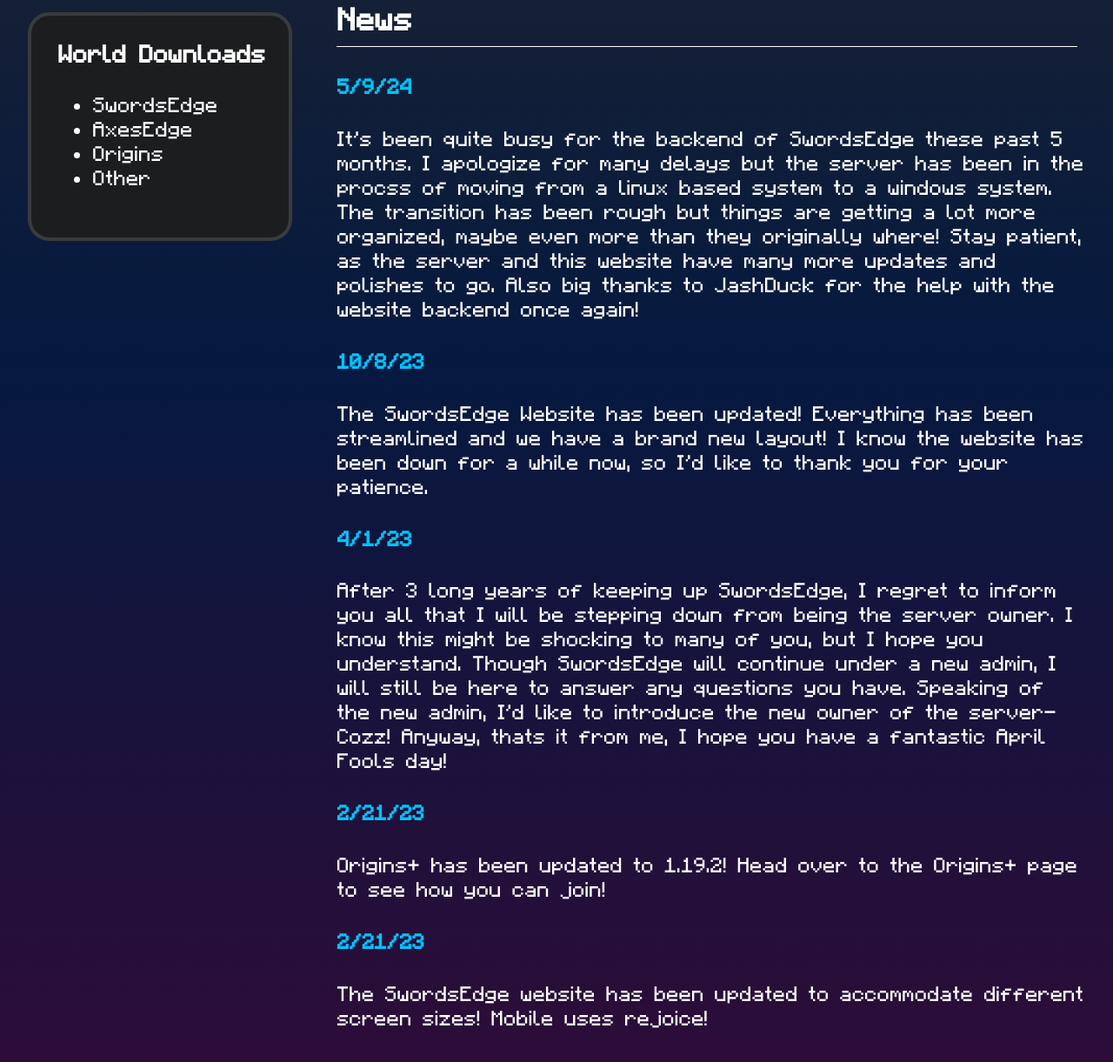
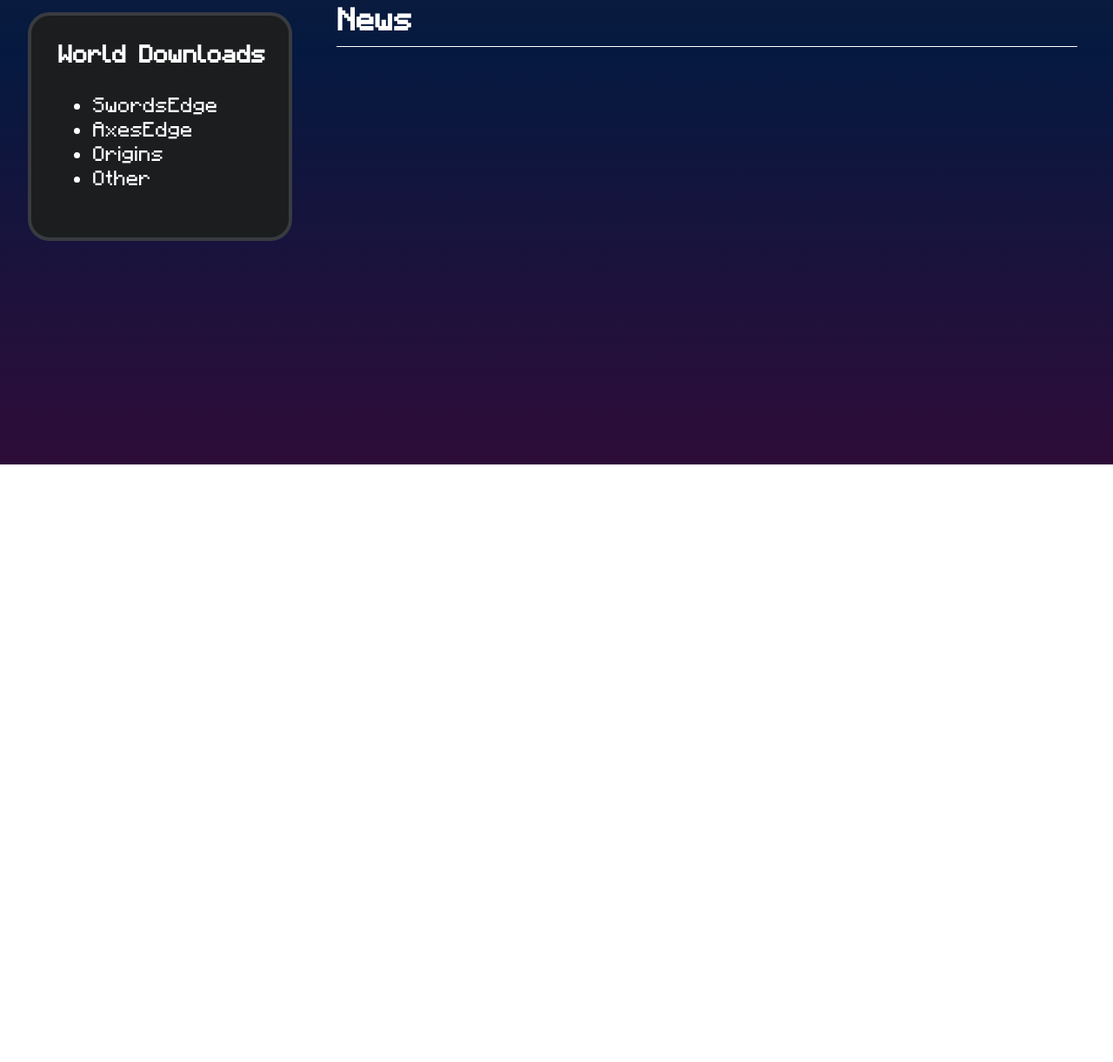
Before and after one commit to RWRmrfrog/SE-Web, a plain HTML site: page index.html in a window 1280 px wide. Shown: the part 413-1634 px from the top of the page at 87% size. After the commit the page ends 947 px from the top, so only its background shows below. Drawn offline with Linux system fonts and the light colour scheme.

Commit message:
Update index.html

```diff
--- a/index.html
+++ b/index.html
@@ -16,17 +16,6 @@
                 <h2 class="heading">Welcome to the SwordsEdge Website!</h2>
                 <p>This is the members only website, where you can download world backups as well as the resource pack we use on the server! Currently, this is a bare-bones website, but more is planned to come soon.</p>
                 <h2 class="heading">News</h2>
-
-                <h4><strong>5/9/24</strong></h4>
-                <p>It's been quite busy for the backend of SwordsEdge these past 5 months. I apologize for many delays but the server has been in the procss of moving from a linux based system to a windows system. The transition has been rough but things are getting a lot more organized, maybe even more than they originally where! Stay patient, as the server and this website have many more updates and polishes to go. Also big thanks to <a href="jashduck/JashDuck.html" id="JashDuck">JashDuck</a> for the help with the website backend once again!</p>
-                <h4><strong>10/8/23</strong></h4>
-                <p>The SwordsEdge Website has been updated! Everything has been streamlined and we have a brand new layout! I know the website has been down for a while now, so I'd like to thank you for your patience.</p>
-                <h4><strong>4/1/23</strong></h4>
-                <p>After 3 long years of keeping up SwordsEdge, I regret to inform you all that I will be stepping down from being the server owner. I know this might be shocking to many of you, but I hope you understand. Though SwordsEdge will continue under a new admin, I will still be here to answer any questions you have. Speaking of the new admin, I'd like to introduce the new owner of the server- Cozz! Anyway, thats it from me, I hope you have a fantastic April Fools day!</p>
-                <h4><strong>2/21/23</strong></h4>
-                <p>Origins+ has been updated to 1.19.2! Head over to the Origins+ page to see how you can join!</p>
-                <h4><strong>2/21/23</strong></h4>
-                <p>The SwordsEdge website has been updated to accommodate different screen sizes! Mobile uses rejoice!</p>
 
             </article>
             <nav>
```
